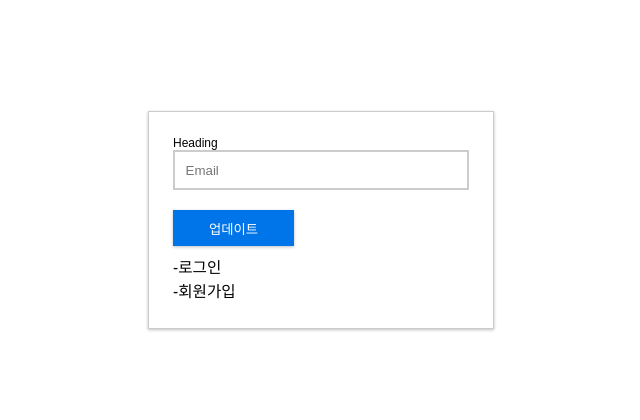
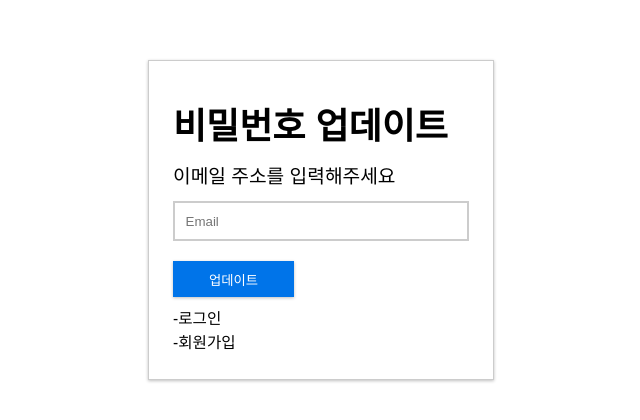
Before and after one commit to vkak006/react-shop-app, a Next.js app: page /reset in a window 1280 px wide. Shown: the part 180-600 px from the top of the page, without its empty margins (319-959 px from the left). Built offline with nearby package versions, Linux system fonts and the light colour scheme.

Commit message:
Heading 컴포넌트 생성

```diff
--- a/src/components/heading/Heading.jsx
+++ b/src/components/heading/Heading.jsx
@@ -1,9 +1,16 @@
-const Heading = () => {
-    return(
-        <div>
-            Heading
-        </div>
-    )
-}
+import styles from "./Heading.module.scss";
 
-export default Heading
+const Heading = ({ title, subtitle, center }) => {
+  return (
+    <div className={styles.wrapper}>
+      <div className={center ? styles.center : ""}>
+        <div className={styles.title}>{title}</div>
+      </div>
+      <div>
+        <div className={styles.subtitle}>{subtitle}</div>
+      </div>
+    </div>
+  );
+};
+
+export default Heading;
--- /dev/null
+++ b/src/components/heading/Heading.module.scss
@@ -0,0 +1,17 @@
+.wrapper {
+    padding: 1rem 0;
+
+    .center {
+        text-align: center;
+    }
+
+    .title{
+        font-size: 3rem;
+        font-weight: bold;
+    }
+
+    .subtitle {
+        margin-top: 1rem;
+        font-size: 1.6rem;
+    }
+}
```
